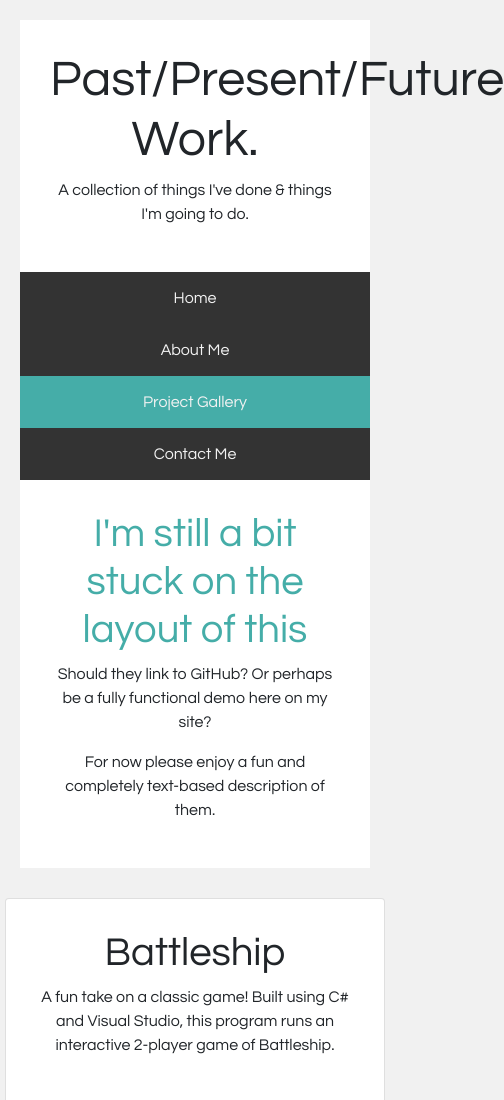
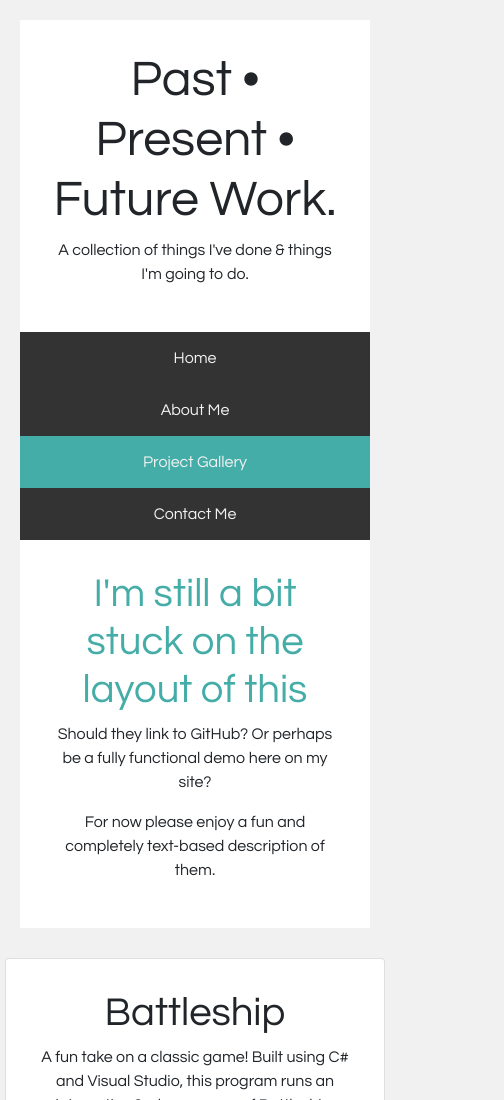
Before and after one commit to megancindric/megancindric.github.io, a plain HTML site: page ProjectGallery.html in a window 390 px wide. Shown: the top 1100 px of the page, 504 px wide, since content can reach past the window. Drawn offline with nearby package versions, Linux system fonts and the light colour scheme.

Commit message:
Removed / from all headers to ensure proper resizing on mobile devices

```diff
--- a/ProjectGallery.html
+++ b/ProjectGallery.html
@@ -19,7 +19,7 @@
     <script src="https://stackpath.bootstrapcdn.com/bootstrap/4.3.1/js/bootstrap.min.js" integrity="sha384-JjSmVgyd0p3pXB1rRibZUAYoIIy6OrQ6VrjIEaFf/nJGzIxFDsf4x0xIM+B07jRM" crossorigin="anonymous"></script>
 
     <div class="header">
-        <h1>Past/Present/Future Work.</h1>
+        <h1>Past • Present • Future Work.</h1>
         <p>A collection of things I've done & things I'm going to do.</p>
     </div>
 
```
Also changed, not shown: index.html (+1 -1 lines).
